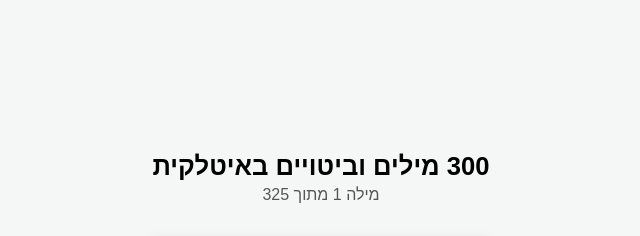
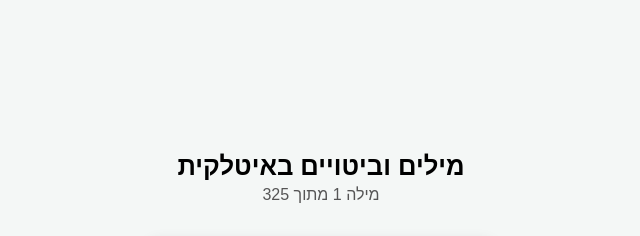
Before and after one commit to zioni/myfirst, a plain HTML site: page index.html in a window 1280 px wide. Shown: the top 236 px of the page, without its empty margins (319-959 px from the left). Drawn offline with Linux system fonts and the light colour scheme.

Commit message:
Update index.html

```diff
--- a/index.html
+++ b/index.html
@@ -172,7 +172,7 @@
 </head>
 <body>
 
-    <h1>300 מילים וביטויים באיטלקית</h1>
+    <h1> מילים וביטויים באיטלקית</h1>
     <div id="counter">מערכת בטעינה...</div>
     <div id="save-status"></div>
 
```
